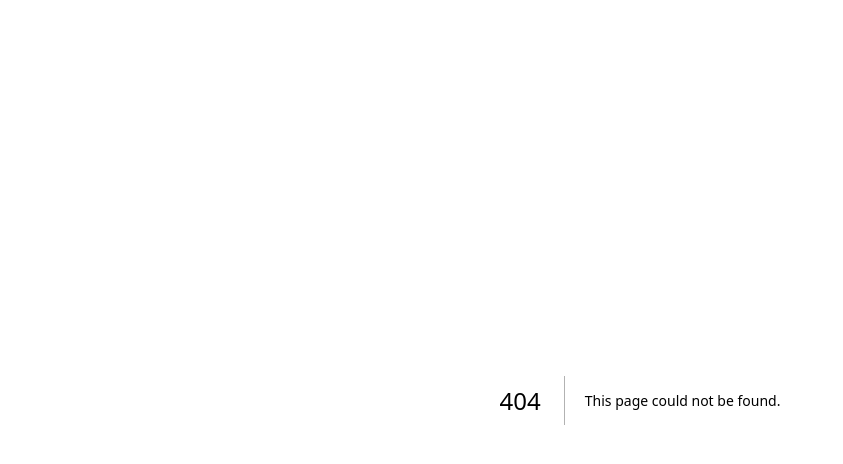
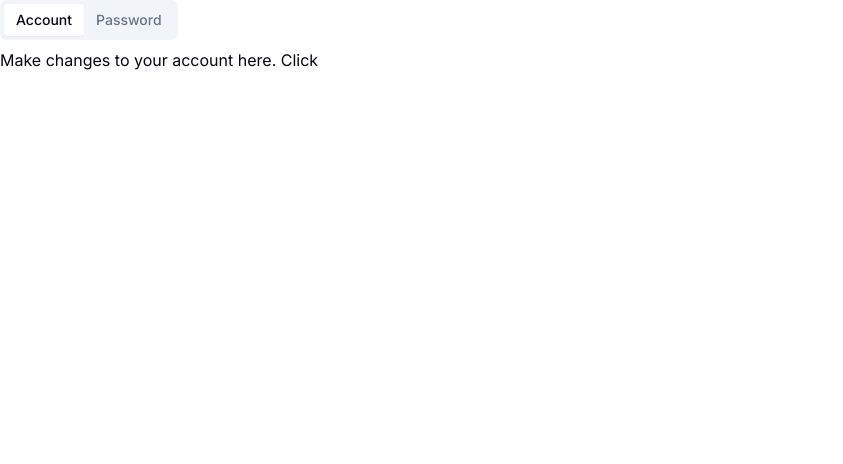
Before and after one commit to thought7878/frontend-technology-demos, a Next.js app: page /shadcn/issues/4294 in a window 1280 px wide. Before the commit this address had no page. Shown: the top 464 px of the page, without its empty margins (0-843 px from the left). Built offline with nearby package versions, Linux system fonts and the light colour scheme.

Commit message:
review: app/shadcn/issues/4294

```diff
--- /dev/null
+++ b/app/shadcn/issues/4294/page.tsx
@@ -0,0 +1,18 @@
+import { Tabs, TabsContent, TabsList, TabsTrigger } from '@/components/ui/tabs';
+
+export default function Page() {
+  return (
+    <Tabs defaultValue='account' className='w-[400px]'>
+      <TabsList>
+        <TabsTrigger value='account'>Account</TabsTrigger>
+        <TabsTrigger value='password'>Password</TabsTrigger>
+      </TabsList>
+      <TabsContent value='account'>
+        Make changes to your account here. Click{' '}
+        {/* <TabsTrigger value='password'>here</TabsTrigger> to switch to password
+        tab. */}
+      </TabsContent>
+      <TabsContent value='password'>Change your password here.</TabsContent>
+    </Tabs>
+  );
+}
--- /dev/null
+++ b/components/ui/tabs.tsx
@@ -0,0 +1,55 @@
+"use client"
+
+import * as React from "react"
+import * as TabsPrimitive from "@radix-ui/react-tabs"
+
+import { cn } from "@/lib/utils"
+
+const Tabs = TabsPrimitive.Root
+
+const TabsList = React.forwardRef<
+  React.ElementRef<typeof TabsPrimitive.List>,
+  React.ComponentPropsWithoutRef<typeof TabsPrimitive.List>
+>(({ className, ...props }, ref) => (
+  <TabsPrimitive.List
+    ref={ref}
+    className={cn(
+      "inline-flex h-10 items-center justify-center rounded-md bg-muted p-1 text-muted-foreground",
+      className
+    )}
+    {...props}
+  />
+))
+TabsList.displayName = TabsPrimitive.List.displayName
+
+const TabsTrigger = React.forwardRef<
+  React.ElementRef<typeof TabsPrimitive.Trigger>,
+  React.ComponentPropsWithoutRef<typeof TabsPrimitive.Trigger>
+>(({ className, ...props }, ref) => (
+  <TabsPrimitive.Trigger
+    ref={ref}
+    className={cn(
+      "inline-flex items-center justify-center whitespace-nowrap rounded-sm px-3 py-1.5 text-sm font-medium ring-offset-background transition-all focus-visible:outline-none focus-visible:ring-2 focus-visible:ring-ring focus-visible:ring-offset-2 disabled:pointer-events-none disabled:opacity-50 data-[state=active]:bg-background data-[state=active]:text-foreground data-[state=active]:shadow-sm",
+      className
+    )}
+    {...props}
+  />
+))
+TabsTrigger.displayName = TabsPrimitive.Trigger.displayName
+
+const TabsContent = React.forwardRef<
+  React.ElementRef<typeof TabsPrimitive.Content>,
+  React.ComponentPropsWithoutRef<typeof TabsPrimitive.Content>
+>(({ className, ...props }, ref) => (
+  <TabsPrimitive.Content
+    ref={ref}
+    className={cn(
+      "mt-2 ring-offset-background focus-visible:outline-none focus-visible:ring-2 focus-visible:ring-ring focus-visible:ring-offset-2",
+      className
+    )}
+    {...props}
+  />
+))
+TabsContent.displayName = TabsPrimitive.Content.displayName
+
+export { Tabs, TabsList, TabsTrigger, TabsContent }
--- a/package.json
+++ b/package.json
@@ -12,6 +12,7 @@
     "@radix-ui/react-dialog": "^1.1.1",
     "@radix-ui/react-popover": "^1.1.1",
     "@radix-ui/react-slot": "^1.1.0",
+    "@radix-ui/react-tabs": "^1.1.0",
     "class-variance-authority": "^0.7.0",
     "clsx": "^2.1.1",
     "cmdk": "^1.0.0",
```
Also changed, not shown: 1 other file (tests, documents, lock files or other folders).
